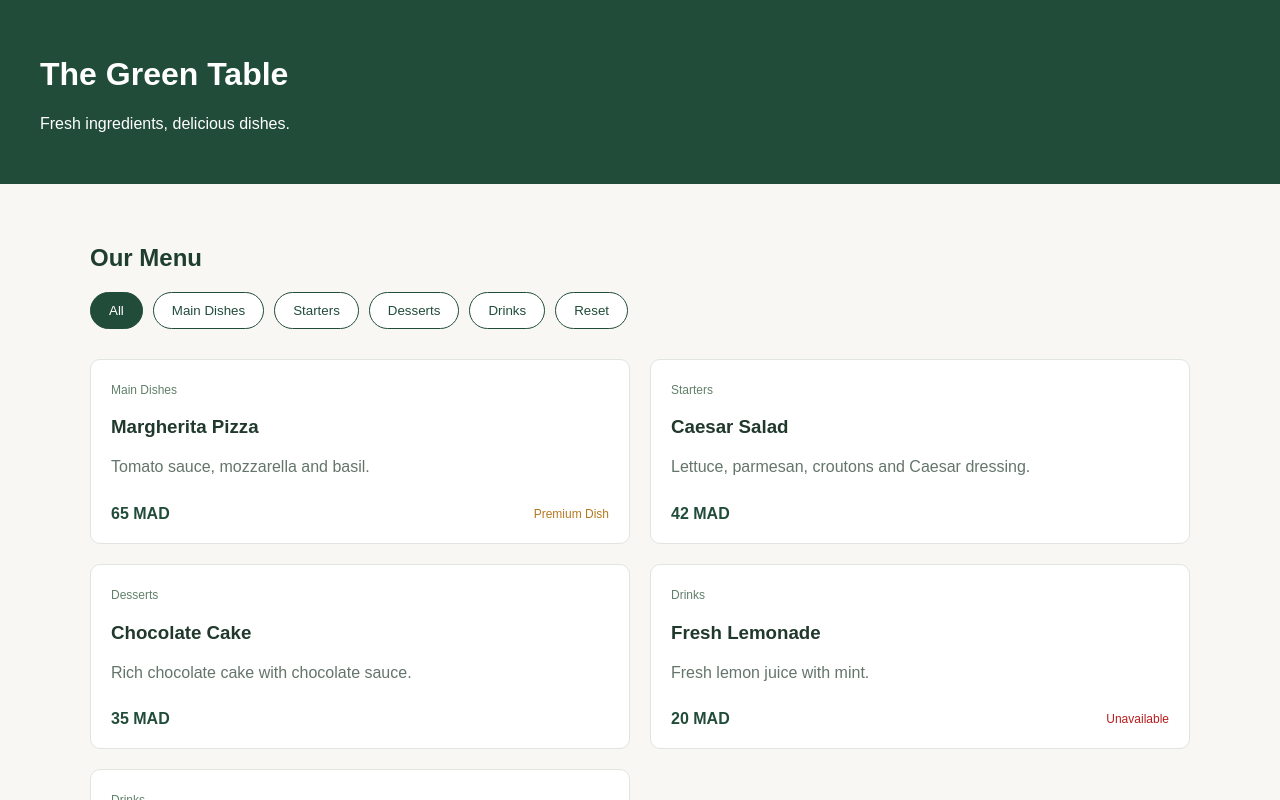
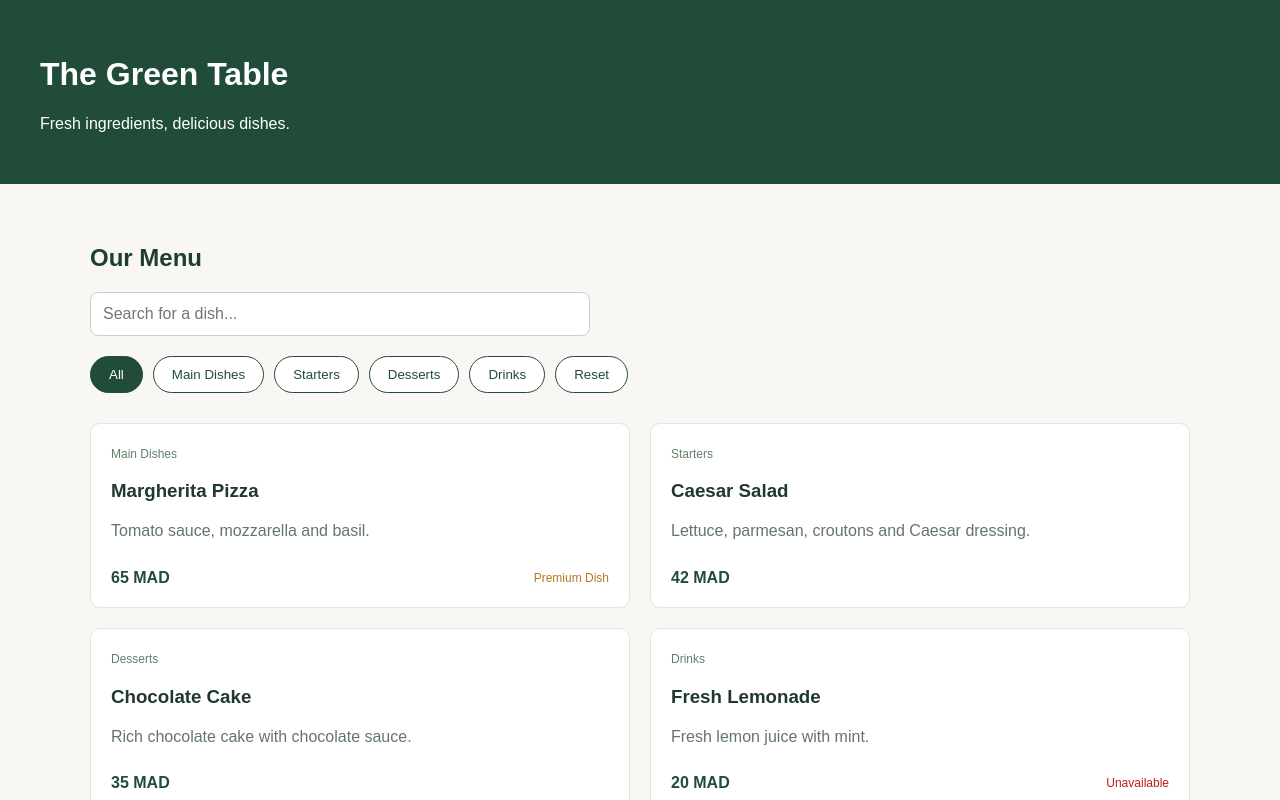
Before and after one commit to iiMedR/restaurant-menu-Angular, an Angular app: page / in a window 1280 px wide. Shown: the top 800 px of the page. Built offline with nearby package versions, Linux system fonts and the light colour scheme.

Commit message:
Add filtering by search

```diff
--- a/src/app/app.html
+++ b/src/app/app.html
@@ -9,7 +9,9 @@
   <app-menu-filters
     [categories]="categories"
     [selectedCategory]="selectedCategory()"
-    (categorySelected)="selectCategory($event)"></app-menu-filters>
+    (categorySelected)="selectCategory($event)"
+    [searchText]="searchText()"
+    (searchChanged)="updateSearch($event)"></app-menu-filters>
 
   <app-menu-list [items]="filteredItems()"></app-menu-list>
 </main>
--- a/src/app/app.ts
+++ b/src/app/app.ts
@@ -69,7 +69,7 @@ export class App {
     this.selectedCategory.set(category);
   }
 
-  filteredItems = computed(() => {
+  /*filteredItems = computed(() => {
     const selected = this.selectedCategory();
 
     if(selected === 'All'){
@@ -79,5 +79,30 @@ export class App {
     return this.menuItams.filter(
       item => item.category === selected
     )
+  })*/
+
+  searchText = signal<string>('');
+
+  updateSearch(text: string): void{
+    this.searchText.set(text)
+  }
+
+  filteredItems = computed(() => {
+    const category = this.selectedCategory();
+    const searchTitle = this.searchText().trim().toLowerCase();
+    const searchDescription = this.searchText().trim().toLowerCase();
+
+      if(category === 'All' && searchTitle === '' && searchDescription === ''){
+        return this.menuItams;
+      }
+
+    return this.menuItams.filter(item => {
+
+      const matchesCategory = category === 'All' || item.category === category;
+
+      const matchesSearch = item.name.toLowerCase().includes(searchTitle) || item.description.toLowerCase().includes(searchDescription)
+
+      return matchesCategory && matchesSearch
+    })
   })
 }
--- a/src/app/components/menu-filters/menu-filters.css
+++ b/src/app/components/menu-filters/menu-filters.css
@@ -18,3 +18,17 @@
   background: #214c3a;
   color: white;
 }
+
+
+.search-container {
+  margin-bottom: 20px;
+}
+
+.search-container input{
+  width: 100%;
+  max-width: 500px;
+  padding: 12px;
+  border: 1px solid #ccc;
+  border-radius: 8px;
+  font-size: 16px;
+}
--- a/src/app/components/menu-filters/menu-filters.html
+++ b/src/app/components/menu-filters/menu-filters.html
@@ -1,4 +1,18 @@
+<div class="search-container">
+        <input
+            #searchBox
+            type="search"
+            placeholder="Search for a dish..."
+            [value]="searchText()"
+            (input)="onSearch(searchBox.value)"
+        >
+        @if(searchText() !== ''){
+            <h5>Searching for: <bold>{{searchText()}}.</bold></h5>
+        }
+</div>
+
 <div class="category-filters">
+
     @for (category of categories(); track category){
         <button
             type="button"
@@ -11,7 +25,7 @@
     }
     <button
         type="button"
-        (click)="reset(All)"
+        (click)="reset()"
     >
         Reset
     </button>
--- a/src/app/components/menu-filters/menu-filters.ts
+++ b/src/app/components/menu-filters/menu-filters.ts
@@ -12,11 +12,19 @@ export class MenuFilters {
 
   categorySelected = output<string>();
 
+  searchText = input.required<string>();
+  searchChanged = output<string>();
+
   select(category: string): void {
     this.categorySelected.emit(category)
   }
 
-  reset(category: string): void {
+  reset(): void {
     this.categorySelected.emit('All')
+    this.searchChanged.emit('')
+  }
+
+  onSearch(text: string): void{
+    this.searchChanged.emit(text)
   }
 }
```
